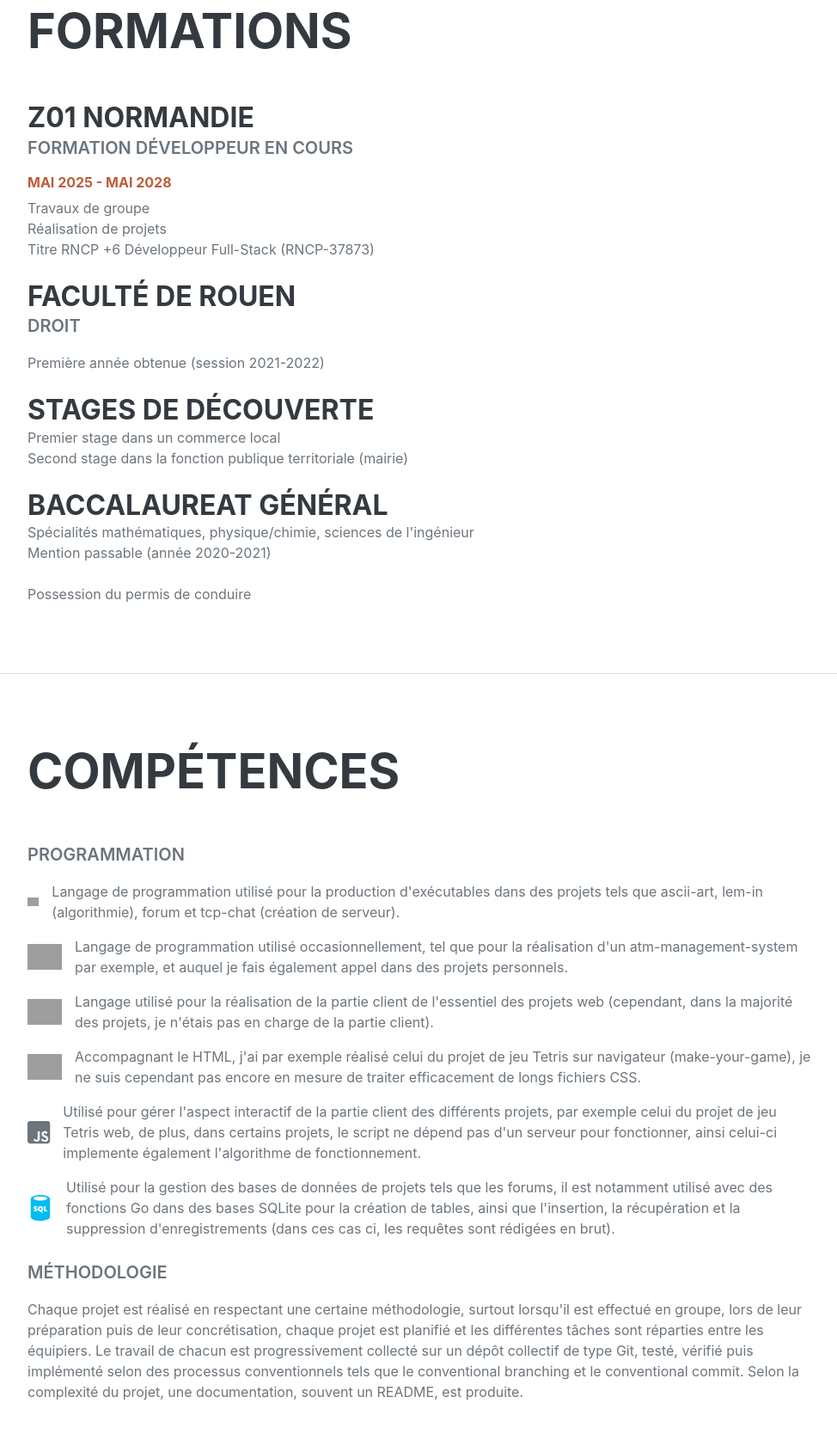
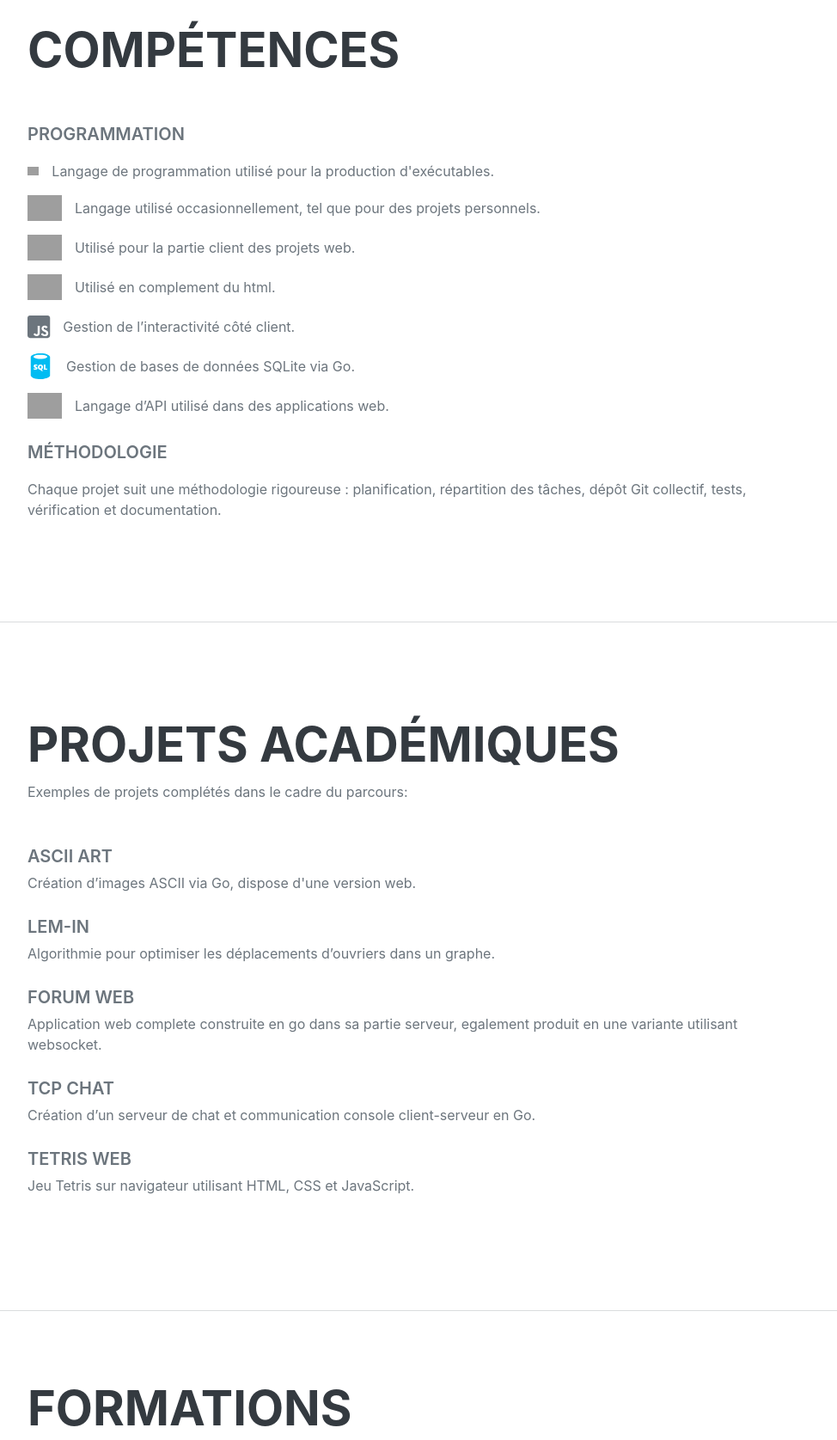
Before and after one commit to rmaillard2101/Portfolio, a plain HTML site: page index.html in a window 1280 px wide. Shown: the part 878-2553 px from the top of the page at 86% size, without its empty margins (288-1262 px from the left). Drawn offline with Linux system fonts and the light colour scheme; grey boxes are pictures that could not be loaded; a web font is replaced by a local one.

Commit message:
mise a jour avril 2026

```diff
--- a/index.html
+++ b/index.html
@@ -1,39 +1,90 @@
-<!DOCTYPE html>
+<!doctype html>
 <html lang="en">
   <head>
     <meta charset="utf-8" />
-        <meta name="viewport" content="width=device-width, initial-scale=1, shrink-to-fit=no" />
+    <meta
+      name="viewport"
+      content="width=device-width, initial-scale=1, shrink-to-fit=no"
+    />
     <meta name="description" content="" />
     <meta name="author" content="" />
     <title>Portfolio</title>
     <link rel="icon" type="image/x-icon" href="assets/img/favicon.ico" />
     <!-- Font Awesome icons (free version)-->
-        <script src="https://use.fontawesome.com/releases/v6.3.0/js/all.js" crossorigin="anonymous"></script>
+    <script
+      src="https://use.fontawesome.com/releases/v6.3.0/js/all.js"
+      crossorigin="anonymous"
+    ></script>
     <!-- Google fonts-->
-        <link href="https://fonts.googleapis.com/css?family=Saira+Extra+Condensed:500,700" rel="stylesheet" type="text/css" />
-        <link href="https://fonts.googleapis.com/css?family=Muli:400,400i,800,800i" rel="stylesheet" type="text/css" />
+    <link
+      href="https://fonts.googleapis.com/css?family=Saira+Extra+Condensed:500,700"
+      rel="stylesheet"
+      type="text/css"
+    />
+    <link
+      href="https://fonts.googleapis.com/css?family=Muli:400,400i,800,800i"
+      rel="stylesheet"
+      type="text/css"
+    />
     <!-- Core theme CSS (includes Bootstrap)-->
     <link href="css/styles.css" rel="stylesheet" />
   </head>
   <body id="page-top">
     <!-- Navigation-->
-        <nav class="navbar navbar-expand-lg navbar-dark bg-primary fixed-top" id="sideNav">
+    <nav
+      class="navbar navbar-expand-lg navbar-dark bg-primary fixed-top"
+      id="sideNav"
+    >
       <a class="navbar-brand js-scroll-trigger" href="#page-top">
         <span class="d-block d-lg-none">Romain Maillard</span>
-                <span class="d-none d-lg-block"><img class="img-fluid img-profile rounded-circle mx-auto mb-2" src="assets/img/profile.jpg" alt="..." /></span>
+        <span class="d-none d-lg-block">
+          <img
+            class="img-fluid img-profile rounded-circle mx-auto mb-2"
+            src="assets/img/profile.jpg"
+            alt="..."
+          />
+        </span>
       </a>
-            <button class="navbar-toggler" type="button" data-bs-toggle="collapse" data-bs-target="#navbarResponsive" aria-controls="navbarResponsive" aria-expanded="false" aria-label="Toggle navigation"><span class="navbar-toggler-icon"></span></button>
+      <button
+        class="navbar-toggler"
+        type="button"
+        data-bs-toggle="collapse"
+        data-bs-target="#navbarResponsive"
+        aria-controls="navbarResponsive"
+        aria-expanded="false"
+        aria-label="Toggle navigation"
+      >
+        <span class="navbar-toggler-icon"></span>
+      </button>
       <div class="collapse navbar-collapse" id="navbarResponsive">
         <ul class="navbar-nav">
-                    <li class="nav-item"><a class="nav-link js-scroll-trigger" href="#presentation">Présentation</a></li>
-                    <li class="nav-item"><a class="nav-link js-scroll-trigger" href="#formations">Formations</a></li>
-                    <li class="nav-item"><a class="nav-link js-scroll-trigger" href="#competences">Competences</a></li>
+          <li class="nav-item">
+            <a class="nav-link js-scroll-trigger" href="#presentation"
+              >Présentation</a
+            >
+          </li>
+          <li class="nav-item">
+            <a class="nav-link js-scroll-trigger" href="#competences"
+              >Compétences</a
+            >
+          </li>
+          <li class="nav-item">
+            <a class="nav-link js-scroll-trigger" href="#projets"
+              >Projets Académiques</a
+            >
+          </li>
+          <li class="nav-item">
+            <a class="nav-link js-scroll-trigger" href="#formations"
+              >Formations</a
+            >
+          </li>
         </ul>
       </div>
     </nav>
-        <!-- Page Content-->
+
+    <!-- Page Content -->
     <div class="container-fluid p-0">
-            <!-- About-->
+      <!-- Présentation -->
       <section class="resume-section" id="presentation">
         <div class="resume-section-content">
           <h1 class="mb-0">
@@ -42,126 +93,226 @@
           </h1>
           <div class="subheading mb-2">
             76780 Elbeuf-sur-Andelle
-                        <a href="mailto:name@email.com">2101.maillardr@gmail.com</a>
+            <a href="mailto:2101.maillardr@gmail.com"
+              >2101.maillardr@gmail.com</a
+            >
           </div>
-                    <div class="subheading mb-5">
-                        (+33) 06 27 43 99 68
-                    </div>
-                    <p class="lead mb-5">Formation en cours developpeur "Full-Stack" chez Z01</p>
+          <div class="subheading mb-5">(+33) 06 27 43 99 68</div>
+          <p class="lead mb-5">
+            Formation en cours développeur "Full-Stack" chez Z01
+          </p>
+          <!--p class="lead mb-5">
+            Note : Ce portfolio est en cours de mise à jour
+          </p-->
           <div class="social-icons">
-                        <!--a class="social-icon" href="#!"><i class="fab fa-linkedin-in"></i></a-->
-                        <a class="social-icon" href="https://github.com/rmaillard2101"><i class="fab fa-github"></i></a>
+            <a class="social-icon" href="https://github.com/rmaillard2101"
+              ><i class="fab fa-github"></i
+            ></a>
           </div>
         </div>
       </section>
       <hr class="m-0" />
-            <!-- Experience-->
-            <!-- Certifications-->
+
+      <!-- Compétences -->
+      <section class="resume-section" id="competences">
+        <div class="resume-section-content">
+          <h2 class="mb-5">Compétences</h2>
+
+          <!-- Programmation -->
+          <div class="subheading mb-3">Programmation</div>
+
+          <div class="mb-3 d-flex align-items-start">
+            <img
+              src="https://logo.svgcdn.com/l/go.svg"
+              alt="Logo Go"
+              style="height: 10px; margin-right: 15px; align-self: center"
+            />
+            <div>
+              Langage de programmation utilisé pour la production d'exécutables.
+            </div>
+          </div>
+
+          <div class="mb-3 d-flex align-items-center">
+            <img
+              src="https://logo.svgcdn.com/l/c.svg"
+              alt="Logo C"
+              style="height: 30px; margin-right: 15px"
+            />
+            <div>
+              Langage utilisé occasionnellement, tel que pour des projets
+              personnels.
+            </div>
+          </div>
+
+          <div class="mb-3 d-flex align-items-center">
+            <img
+              src="https://logo.svgcdn.com/l/html-5.svg"
+              alt="Logo HTML"
+              style="height: 30px; margin-right: 15px"
+            />
+            <div>Utilisé pour la partie client des projets web.</div>
+          </div>
+
+          <div class="mb-3 d-flex align-items-center">
+            <img
+              src="https://logo.svgcdn.com/l/css-3.svg"
+              alt="Logo CSS"
+              style="height: 30px; margin-right: 15px"
+            />
+            <div>Utilisé en complement du html.</div>
+          </div>
+
+          <div class="mb-3 d-flex align-items-center">
+            <i
+              class="fab fa-js-square"
+              style="font-size: 30px; margin-right: 15px"
+            ></i>
+            <div>Gestion de l’interactivité côté client.</div>
+          </div>
+
+          <div class="mb-3 d-flex align-items-center">
+            <img
+              src="./assets/img/sql-database-generic.svg"
+              alt="Logo SQL"
+              style="height: 30px; margin-right: 15px"
+            />
+            <div>Gestion de bases de données SQLite via Go.</div>
+          </div>
+
+          <div class="mb-3 d-flex align-items-center">
+            <img
+              src="https://upload.wikimedia.org/wikipedia/commons/1/17/GraphQL_Logo.svg"
+              alt="Logo GraphQL"
+              style="height: 30px; margin-right: 15px"
+            />
+            <div>Langage d’API utilisé dans des applications web.</div>
+          </div>
+
+          <!-- <div class="mb-3 d-flex align-items-center">
+            <img
+              src="https://upload.wikimedia.org/wikipedia/fr/2/2e/Java_Logo.svg"
+              alt="Logo Java"
+              style="height: 30px; margin-right: 22px; margin-left: 8px"
+            />
+            <div>
+              Présent dans le cursus, sera expérimenté dans des projets futurs.
+            </div>
+          </div>
+
+          <div class="mb-3 d-flex align-items-center">
+            <img
+              src="https://upload.wikimedia.org/wikipedia/commons/d/d5/Rust_programming_language_black_logo.svg"
+              alt="Logo Rust"
+              style="height: 30px; margin-right: 15px"
+            />
+            <div>
+              Présent dans le cursus, sera expérimenté dans des projets futurs.
+            </div>
+          </div> -->
+
+          <!-- Méthodologie -->
+          <div class="subheading mb-3 mt-4">Méthodologie</div>
+          <p>
+            Chaque projet suit une méthodologie rigoureuse : planification,
+            répartition des tâches, dépôt Git collectif, tests, vérification et
+            documentation.
+          </p>
+        </div>
+      </section>
+      <hr class="m-0" />
+
+      <!-- Projets Académiques -->
+      <section class="resume-section" id="projets">
+        <div class="resume-section-content">
+          <h2 class="mb-2">Projets Académiques</h2>
+          <div class="mb-5">
+            Exemples de projets complétés dans le cadre du parcours:
+          </div>
+
+          <div class="flex-grow-1 mb-4">
+            <div class="subheading mb-1">ASCII Art</div>
+            <div>
+              Création d’images ASCII via Go, dispose d'une version web.
+            </div>
+          </div>
+
+          <div class="flex-grow-1 mb-4">
+            <div class="subheading mb-1">lem-in</div>
+            <div>
+              Algorithmie pour optimiser les déplacements d’ouvriers dans un
+              graphe.
+            </div>
+          </div>
+
+          <div class="flex-grow-1 mb-4">
+            <div class="subheading mb-1">Forum web</div>
+            <div>
+              Application web complete construite en go dans sa partie serveur,
+              egalement produit en une variante utilisant websocket.
+            </div>
+          </div>
+
+          <div class="flex-grow-1 mb-4">
+            <div class="subheading mb-1">TCP Chat</div>
+            <div>
+              Création d’un serveur de chat et communication console
+              client-serveur en Go.
+            </div>
+          </div>
+
+          <div class="flex-grow-1 mb-4">
+            <div class="subheading mb-1">Tetris web</div>
+            <div>
+              Jeu Tetris sur navigateur utilisant HTML, CSS et JavaScript.
+            </div>
+          </div>
+        </div>
+      </section>
+      <hr class="m-0" />
+
+      <!-- Formations -->
       <section class="resume-section" id="formations">
         <div class="resume-section-content">
           <h2 class="mb-5">Formations</h2>
           <div class="d-flex flex-column">
             <div class="flex-grow-1 mb-4">
-                            <h3 class="mb-0">Z01 Normandie</h3>
-                            <div class="subheading mb-3">Formation Développeur en cours</div>
-                            <h6 class="flex-shrink-0"><span class="text-primary">Mai 2025 - Mai 2028</span></h6>
+              <div class="subheading mb-0">Z01 Normandie</div>
+              <div class="mb-3">Formation Développeur en cours</div>
+              <h6 class="flex-shrink-0">
+                <span class="text-primary">Mai 2025 - Mai 2028</span>
+              </h6>
               <div>Travaux de groupe</div>
               <div>Réalisation de projets</div>
               <div>Titre RNCP +6 Développeur Full-Stack (RNCP-37873)</div>
             </div>
 
             <div class="flex-grow-1 mb-4">
-                            <h3 class="mb-0">Faculté de Rouen</h3>
-                            <div class="subheading mb-3">Droit</div>
+              <div class="subheading mb-0">Faculté de Rouen</div>
+              <div class="mb-3">Droit</div>
               <div>Première année obtenue (session 2021-2022)</div>
             </div>
 
             <div class="flex-grow-1 mb-4">
-                            <h3 class="mb-0">Stages de découverte</h3>
+              <div class="subheading mb-0">Stages de découverte</div>
               <div>Premier stage dans un commerce local</div>
-                            <div>Second stage dans la fonction publique territoriale (mairie)</div>
+              <div>
+                Second stage dans la fonction publique territoriale (mairie)
+              </div>
             </div>
 
             <div class="flex-grow-1 mb-4">
-                            <h3 class="mb-0">Baccalaureat général</h3>
-                            <div>Spécialités mathématiques, physique/chimie, sciences de l'ingénieur</div>
+              <div class="subheading mb-0">Baccalauréat général</div>
+              <div>
+                Spécialités mathématiques, physique/chimie, sciences de
+                l'ingénieur
+              </div>
               <div>Mention passable (année 2020-2021)</div>
             </div>
 
             <div>Possession du permis de conduire</div>
-
           </div>
         </div>
       </section>
-            <hr class="m-0" />
-            <!-- Competences-->
-            <section class="resume-section" id="competences">
-                <div class="resume-section-content">
-                    <h2 class="mb-5">Compétences</h2>
-                    <!-- Programmation -->
-                    <div class="subheading mb-3">Programmation</div>
-                    <div class="mb-3 d-flex align-items-start">
-                        <img src="https://logo.svgcdn.com/l/go.svg" alt="Logo Go" style="height:10px; margin-right:15px; align-self: center;">
-                        <div>
-                            Langage de programmation utilisé pour la production d'exécutables dans des projets tels que ascii-art,
-                            lem-in (algorithmie), forum et tcp-chat (création de serveur).
     </div>
-                    </div>
-
-                    <div class="mb-3 d-flex align-items-center">
-                        <img src="https://logo.svgcdn.com/l/c.svg" alt="Logo C" style="height:30px; margin-right:15px;">
-                        <div>
-                            Langage de programmation utilisé occasionnellement, tel que pour la réalisation d'un atm-management-system par exemple,
-                            et auquel je fais également appel dans des projets personnels.
-                        </div>
-                    </div>
-
-                    <div class="mb-3 d-flex align-items-center">
-
-                        <img src="https://logo.svgcdn.com/l/html-5.svg" alt="Logo HTML" style="height:30px; margin-right:15px;">
-                        <div>
-                            Langage utilisé pour la réalisation de la partie client de l'essentiel des projets web
-                            (cependant, dans la majorité des projets, je n'étais pas en charge de la partie client).
-                        </div>
-                    </div>
-
-                    <div class="mb-3 d-flex align-items-center">
-                        <img src="https://logo.svgcdn.com/l/css-3.svg" alt="Logo CSS" style="height:30px; margin-right:15px;">
-                        <div>
-                            Accompagnant le HTML, j'ai par exemple réalisé celui du projet de jeu Tetris sur navigateur (make-your-game),
-                            je ne suis cependant pas encore en mesure de traiter efficacement de longs fichiers CSS.
-                        </div>
-                    </div>
-
-                    <div class="mb-3 d-flex align-items-center">
-                        <i class="fab fa-js-square" style="font-size:30px; margin-right:15px;"></i>
-                        <div>
-                            Utilisé pour gérer l'aspect interactif de la partie client des différents projets, par exemple celui du projet de jeu Tetris web,
-                            de plus, dans certains projets, le script ne dépend pas d'un serveur pour fonctionner, ainsi celui-ci implemente également l'algorithme de fonctionnement.
-                        </div>
-                    </div>
-
-                    <div class="mb-3 d-flex align-items-center">
-                        <img src="./assets/img/sql-database-generic.svg" alt="Logo SQL" style="height:30px; margin-right:15px;">
-                        <div>
-                            Utilisé pour la gestion des bases de données de projets tels que les forums, il est notamment utilisé avec des fonctions Go dans des bases SQLite
-                            pour la création de tables, ainsi que l'insertion, la récupération et la suppression d'enregistrements (dans ces cas ci, les requêtes sont rédigées en brut).
-                        </div>
-                    </div>
-
-
-                    <!-- Methodologie -->
-                    <div class="subheading mb-3 mt-4">Méthodologie</div>
-                    <p>
-                        Chaque projet est réalisé en respectant une certaine méthodologie, surtout lorsqu'il est effectué en groupe, lors de leur préparation puis de leur concrétisation,
-                        chaque projet est planifié et les différentes tâches sont réparties entre les équipiers. Le travail de chacun est progressivement collecté sur un dépôt collectif de type Git,
-                        testé, vérifié puis implémenté selon des processus conventionnels tels que le conventional branching et le conventional commit.
-                        Selon la complexité du projet, une documentation, souvent un README, est produite.
-                    </p>
-                </div>
-            </section>
-            <hr class="m-0" />
-            <!-- Interests-->
-            <!-- Awards-->
   </body>
 </html>
```
Lines whose indentation alone changed are shown as unchanged.
